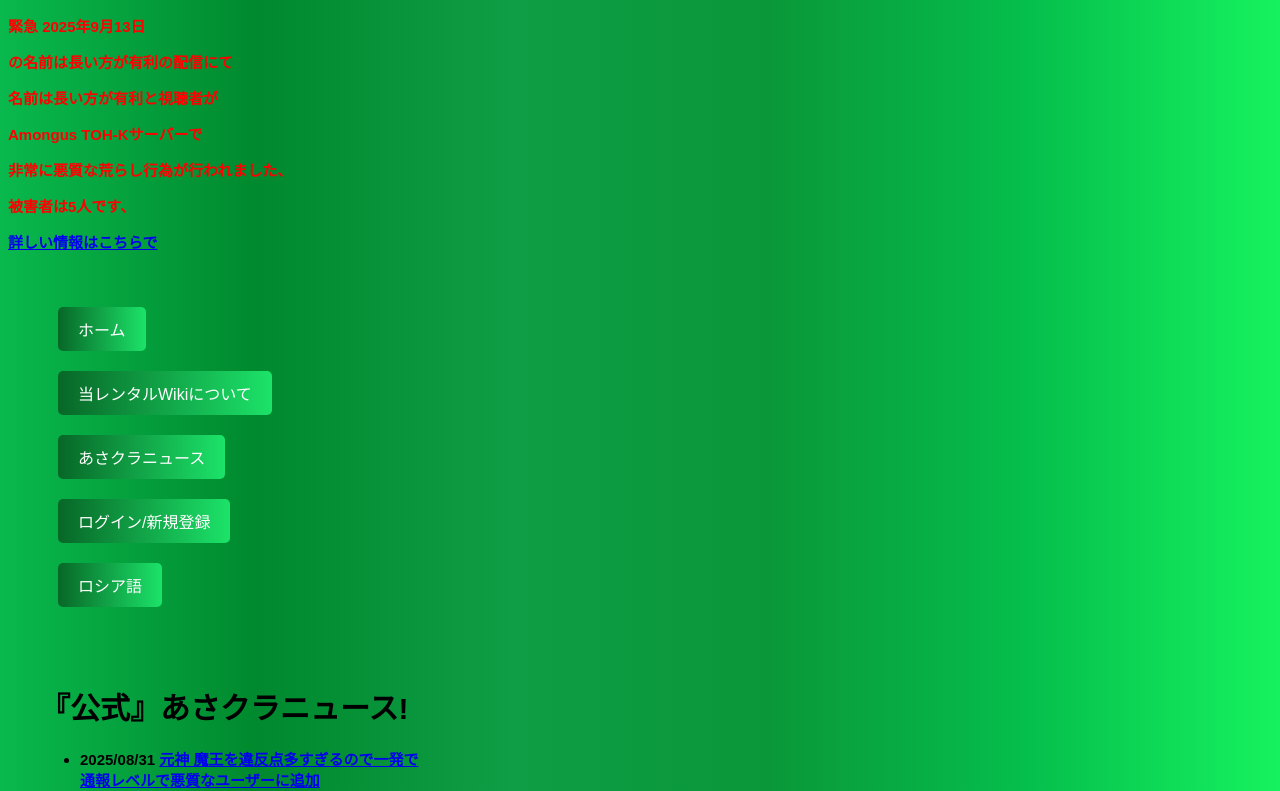
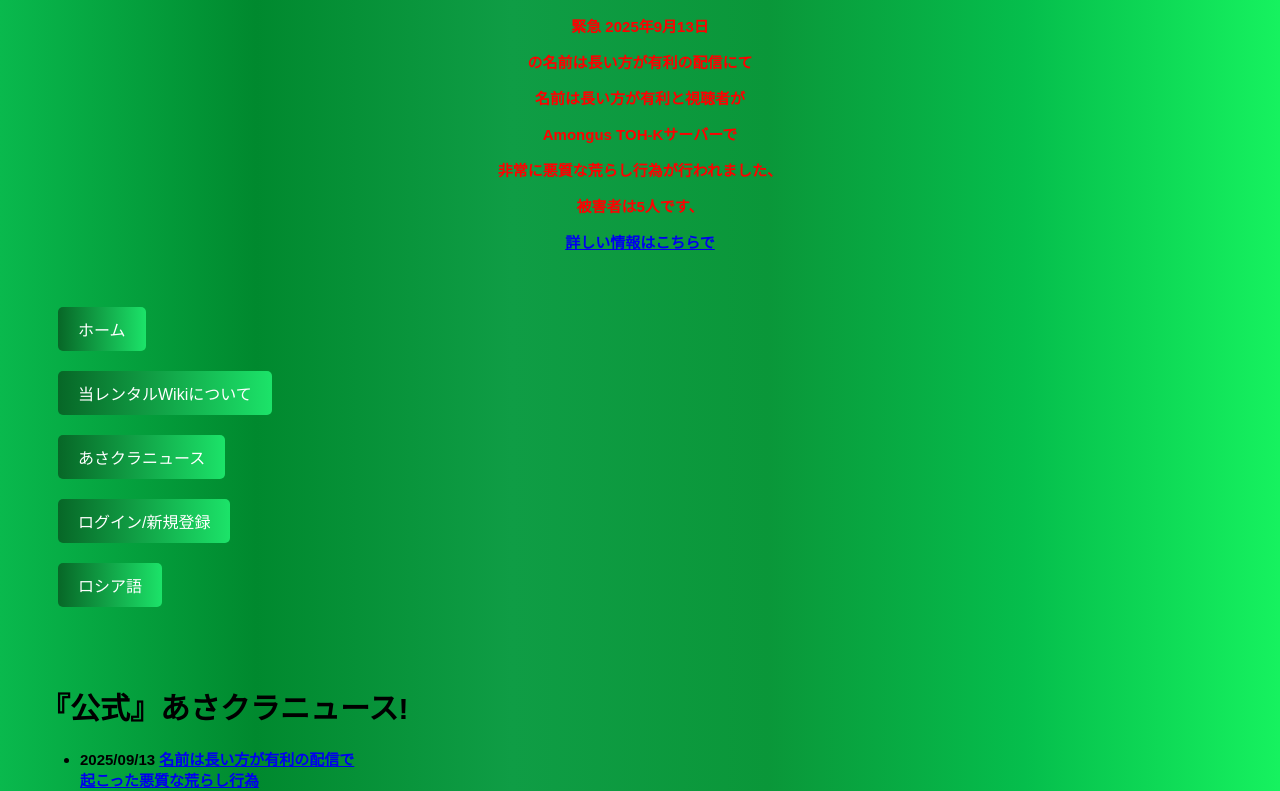
Before and after one commit to sakitibi/AsakuraWiki, a Next.js app: page /news in a window 1280 px wide. Shown: the top 791 px of the page. Built offline with nearby package versions, Linux system fonts and the light colour scheme; no server answers; what @supabase/auth-helpers-react would draw is missing.

Commit message:
コミットされました

```diff
--- a/pages/_app.tsx
+++ b/pages/_app.tsx
@@ -93,7 +93,7 @@ export default function MyApp({ Component, pageProps }: AppProps) {
                         ※JavaScriptをオンにしてください※
                     </div>
                 </noscript>
-                <div style={{ color: 'red' }}>
+                <div style={{ color: 'red', textAlign: 'center' }}>
                     <p><strong>緊急 2025年9月13日</strong></p>
                     <p>の名前は長い方が有利の配信にて</p>
                     <p>名前は長い方が有利と視聴者が</p>
--- a/pages/news/index.tsx
+++ b/pages/news/index.tsx
@@ -29,6 +29,7 @@ export default function NewsPage() {
                     <main style={{ padding: '2rem', flex: 1 }}>
                         <h1>『公式』あさクラニュース!</h1>
                         <ul>
+                            <li>2025/09/13 <a href="/news/2025/09/13/1">名前は長い方が有利の配信で<br/>起こった悪質な荒らし行為</a></li>
                             <li>2025/08/31 <a href="/news/2025/08/31/1">元神 魔王を違反点多すぎるので一発で<br/>通報レベルで悪質なユーザーに追加</a></li>
                             <li>2025/08/28 <a href="/news/2025/08/28/1">マイクラバーサス ハッピーガスト スカイバトル! が開催されます!</a></li>
                             <li>2025/08/17 <a href="/news/2025/08/17/1">朗報!、おととい〜昨日ごろ、マイ鉄ネットワークに<br/>誰かが攻撃してくれました!</a></li>
```
Also changed, not shown: pages/ru/news/2025/09/13/1.tsx (added).
